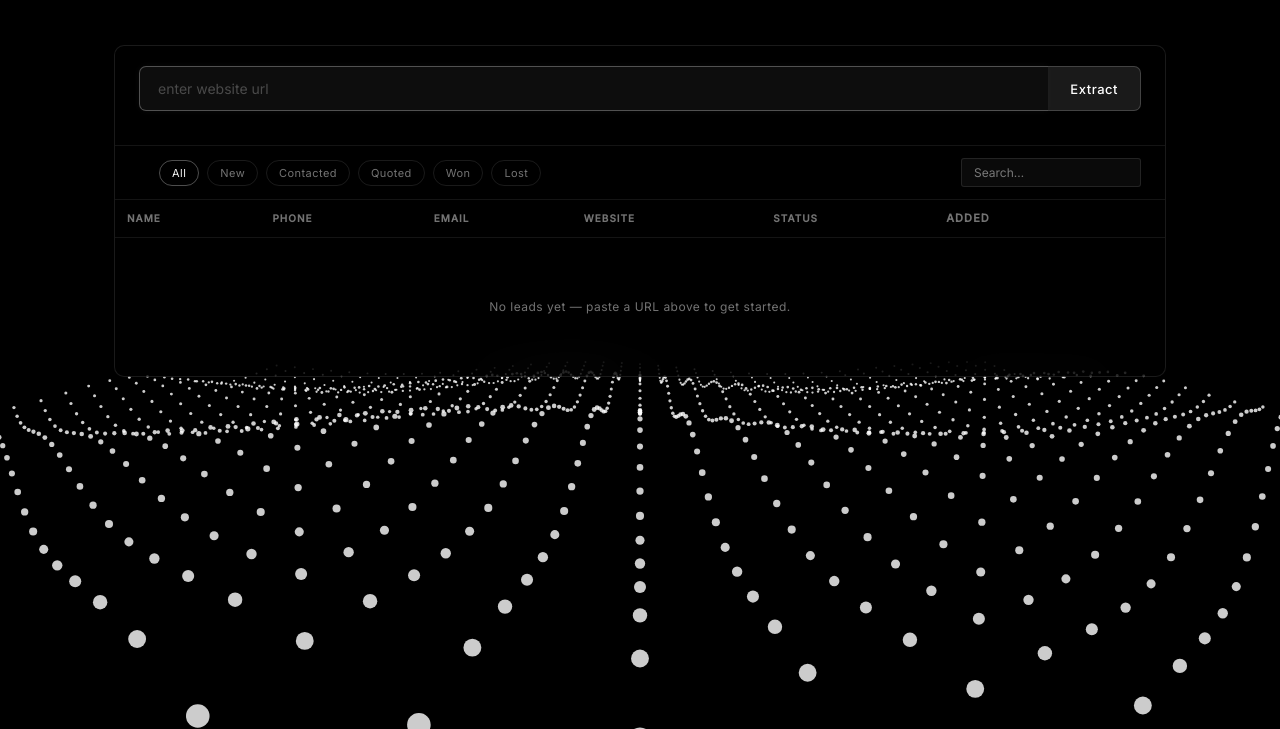
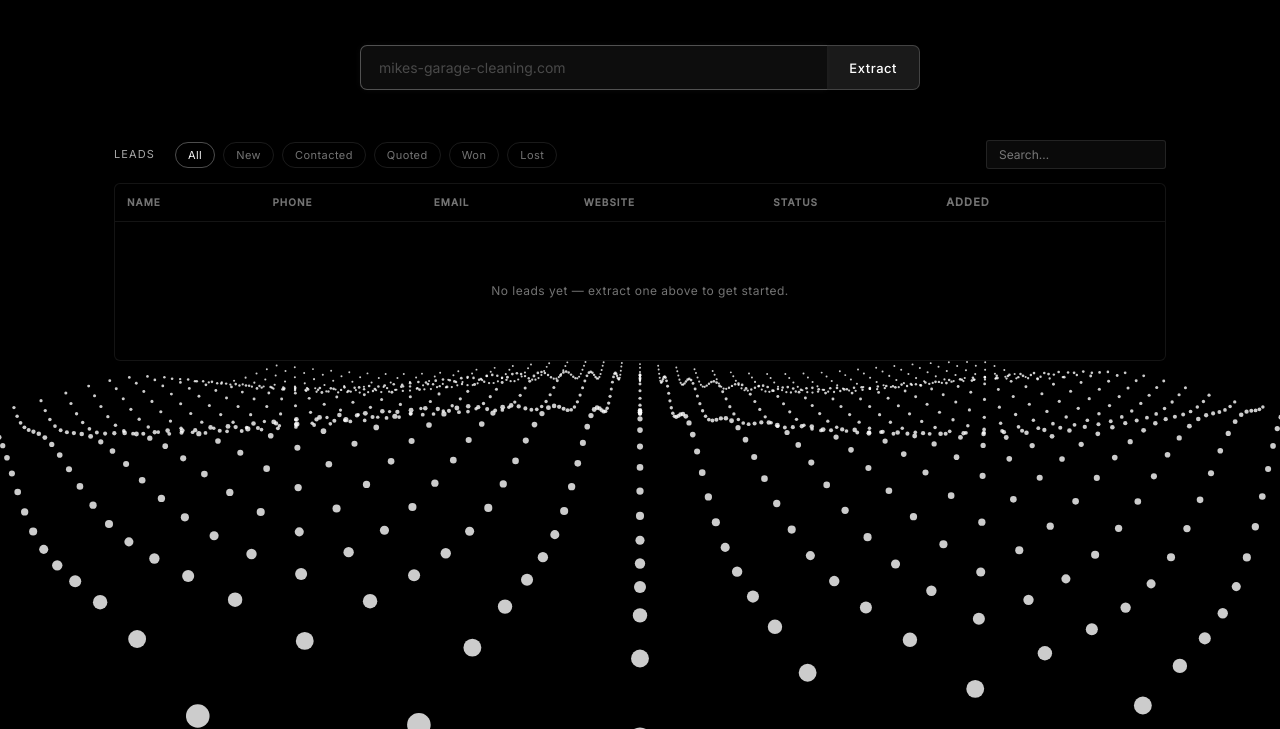
Before and after one commit to matissemk12/void-leads, a plain HTML site: page index.html in a window 1280 px wide. Shown: the part 71-800 px from the top of the page. Drawn offline with Linux system fonts and the light colour scheme.

Commit message:
Revert "Merge scraper + filters + table into one unified panel"
This reverts commit 4f529bc1ff6e1dd98ae3757a4b655a60931f25f8.

```diff
--- a/index.html
+++ b/index.html
@@ -38,16 +38,11 @@
       background:transparent;color:rgba(255,255,255,.4);font-size:11px;letter-spacing:.06em;transition:all 180ms}
     .btn-sm:hover{border-color:rgba(255,255,255,.3);color:#fff}
 
-    /* ── main panel ── */
-    #main-panel{background:rgba(0,0,0,.6);backdrop-filter:blur(24px);-webkit-backdrop-filter:blur(24px);
-      border:1px solid rgba(255,255,255,.1);border-radius:10px;overflow:hidden}
-
-    /* ── scraper (top slot inside panel) ── */
-    #scraper{background:transparent;border:none;padding:20px 24px;margin-bottom:0;
-      border-bottom:1px solid rgba(255,255,255,.08)}
+    /* ── scraper ── */
+    #scraper{background:transparent;border:none;padding:0 0 28px;margin-bottom:8px}
     .scraper-label{font-size:11px;letter-spacing:.18em;color:rgba(255,255,255,.5);
       text-transform:uppercase;text-align:center;margin-bottom:12px}
-    .url-row{display:flex;gap:0}
+    .url-row{display:flex;gap:0;max-width:560px;margin:0 auto}
     .url-input{flex:1;background:rgba(255,255,255,.05);border:1px solid rgba(255,255,255,.18);
       border-right:none;border-radius:7px 0 0 7px;padding:13px 18px;font-size:14px;color:#fff;outline:none;
       animation:pulse-glow 2.8s ease-in-out infinite;transition:background 200ms}
@@ -88,8 +83,7 @@
     #err-msg{margin-top:14px;font-size:12px;color:#f87171;letter-spacing:.04em}
 
     /* ── leads section ── */
-    .leads-header{display:flex;align-items:center;justify-content:space-between;
-      padding:12px 24px;border-bottom:1px solid rgba(255,255,255,.08);margin-bottom:0}
+    .leads-header{display:flex;align-items:center;justify-content:space-between;margin-bottom:14px}
     .leads-title{font-size:11px;letter-spacing:.1em;color:var(--muted);text-transform:uppercase}
     .leads-count{font-size:11px;color:var(--dim);margin-left:8px}
     .filter-row{display:flex;gap:8px;flex-wrap:wrap}
@@ -102,7 +96,7 @@
     .search-in::placeholder{color:var(--dim)}
 
     /* ── table ── */
-    #leads-wrap{overflow-x:auto;background:transparent;border:none;border-radius:0;margin-top:0}
+    #leads-wrap{overflow-x:auto;margin-top:12px;background:rgba(0,0,0,.6);backdrop-filter:blur(24px);-webkit-backdrop-filter:blur(24px);border-radius:6px;border:1px solid rgba(255,255,255,.08)}
     table{width:100%;border-collapse:collapse}
     thead th{padding:10px 12px;text-align:left;font-size:10px;letter-spacing:.1em;
       color:rgba(255,255,255,.45);text-transform:uppercase;border-bottom:1px solid rgba(255,255,255,.08);
@@ -172,14 +166,11 @@
     </div>
   </div>
 
-  <!-- Main panel -->
-  <div id="main-panel">
-
-    <!-- Input row -->
+  <!-- Scraper -->
   <div id="scraper">
     <div class="url-row">
       <input type="text" class="url-input" id="url-in"
-          placeholder="enter website url"
+        placeholder="mikes-garage-cleaning.com"
         autocomplete="off" spellcheck="false">
       <button class="btn-extract" id="extract-btn" onclick="doExtract()">
         <div class="spinner" id="spinner"></div>
@@ -187,6 +178,8 @@
       </button>
     </div>
     <div id="err-msg"></div>
+
+    <!-- Results -->
     <div id="results">
       <div class="results-grid">
         <div class="rf">
@@ -222,10 +215,10 @@
     </div>
   </div>
 
-    <!-- Filter toolbar -->
+  <!-- Leads list -->
   <div class="leads-header">
     <div style="display:flex;align-items:center;gap:12px;flex-wrap:wrap">
-        <span class="leads-count" id="lead-count"></span>
+      <span class="leads-title">Leads<span class="leads-count" id="lead-count"></span></span>
       <div class="filter-row" id="filter-row">
         <button class="filter-btn active" data-f="all" onclick="setFilter('all',this)">All</button>
         <button class="filter-btn" data-f="New" onclick="setFilter('New',this)">New</button>
@@ -238,7 +231,6 @@
     <input type="text" class="search-in" id="search-in" placeholder="Search…" oninput="renderTable()">
   </div>
 
-    <!-- Table -->
   <div id="leads-wrap">
     <table id="leads-table">
       <thead>
@@ -255,10 +247,8 @@
       <tbody id="tbody"></tbody>
     </table>
     <div class="empty-state" id="empty-state" style="display:none">
-        No leads yet — paste a URL above to get started.
+      No leads yet — extract one above to get started.
     </div>
-    </div>
-
   </div>
 
 </div>
```
Lines whose indentation alone changed are shown as unchanged.
